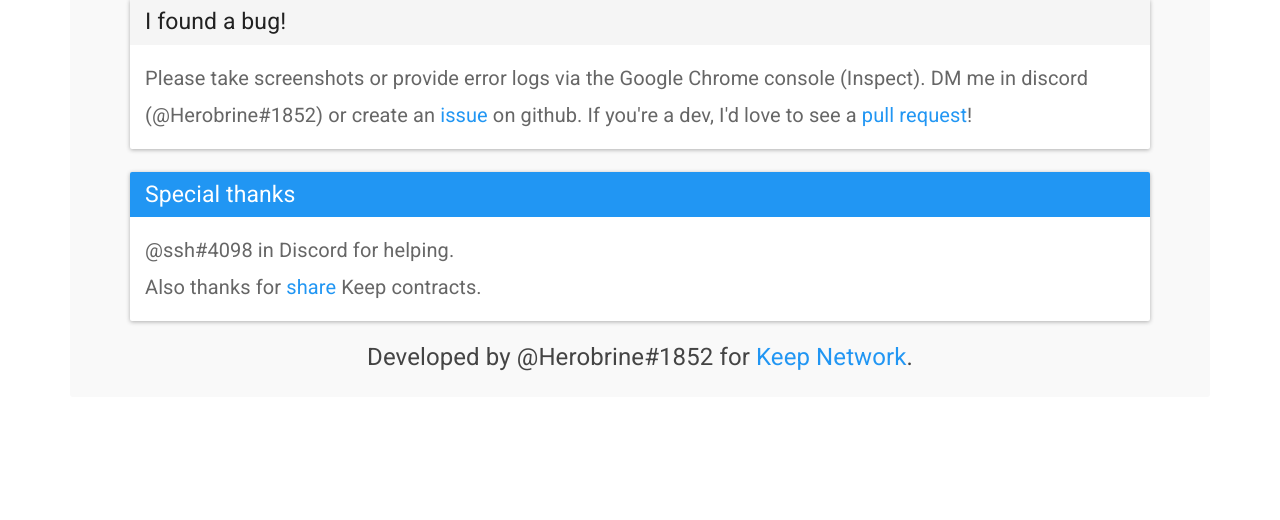
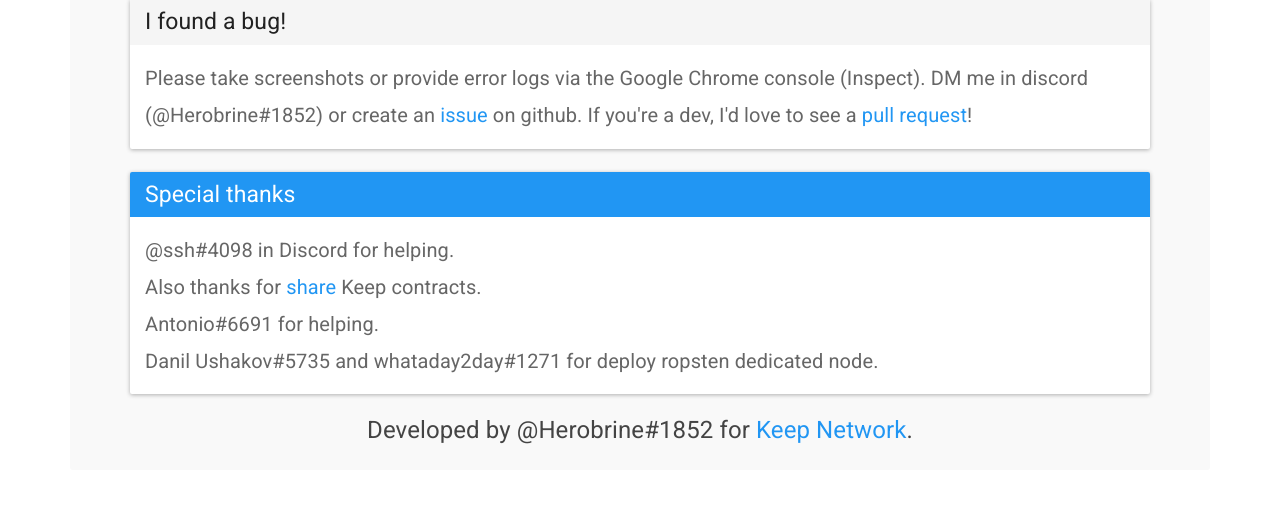
Before and after one commit to sm1ck/KeepNode, a PHP site: page /about.html in a window 1280 px wide. Shown: the part 634-1154 px from the top of the page. Before the commit the page ends 1005 px from the top, so only its background shows below. Run offline with PHP 8.4, Linux system fonts and the light colour scheme; some libraries are stand-ins or nearby versions.

Commit message:
Small changes

```diff
--- a/about.html
+++ b/about.html
@@ -108,7 +108,9 @@
                 </div>
                 <div class="panel-body">
                     @ssh#4098 in Discord for helping.<br>
-                    Also thanks for <a href='https://gist.github.com/knarz'>share</a> Keep contracts.
+                    Also thanks for <a href='https://gist.github.com/knarz'>share</a> Keep contracts.<br>
+                    Antonio#6691 for helping. <br>
+                    Danil Ushakov#5735 and whataday2day#1271 for deploy ropsten dedicated node.
                 </div>
             </div>
             <h4 style='text-align: center'>Developed by @Herobrine#1852 for <a href='https://keep.network/'>Keep Network</a>.</h4>
--- a/app.js
+++ b/app.js
@@ -475,7 +475,7 @@ function printMobile() {
     err.style.display = 'block';
 }
 
-// validate and is any uri custom address
+// validate and def uri custom address
 
 function checkDefAddr() {
     var defAddr = definedAddr.innerHTML;
--- a/css/style.css
+++ b/css/style.css
@@ -52,6 +52,10 @@ h5 {
 
 h6 {
   font-size: 17px;
+}
+
+.note {
+  font-size: 14px;
 }
 
 .panel-title {
@@ -170,6 +174,10 @@ h6 {
   .panel-body {
     font-size: 15px !important;
   }
+
+  .note {
+    font-size: 12px !important;
+  }
 }
 
 @media only screen and (min-width: 1600px) {
--- a/index.php
+++ b/index.php
@@ -164,7 +164,7 @@ $net = (isset($_GET['mainnet']) && !empty($_GET['mainnet'])) ? $_GET['mainnet']
                         <div>
                             <h6>Address: <input type='text' class='addrInput'></h6>
                         </div>
-                        <div><h6>Is Mainnet? <input type='checkbox' class='checkNet'></h6></div>
+                        <div><h6>Is Mainnet? <input type='checkbox' class='checkNet'> <span class='note'>(сhoose if you don't have MetaMask installed)</span></h6></div>
                         <div>
                             <button class='addrButton btn btn-primary' style='text-transform: none'>Load it!</button>
                         </div>
```
